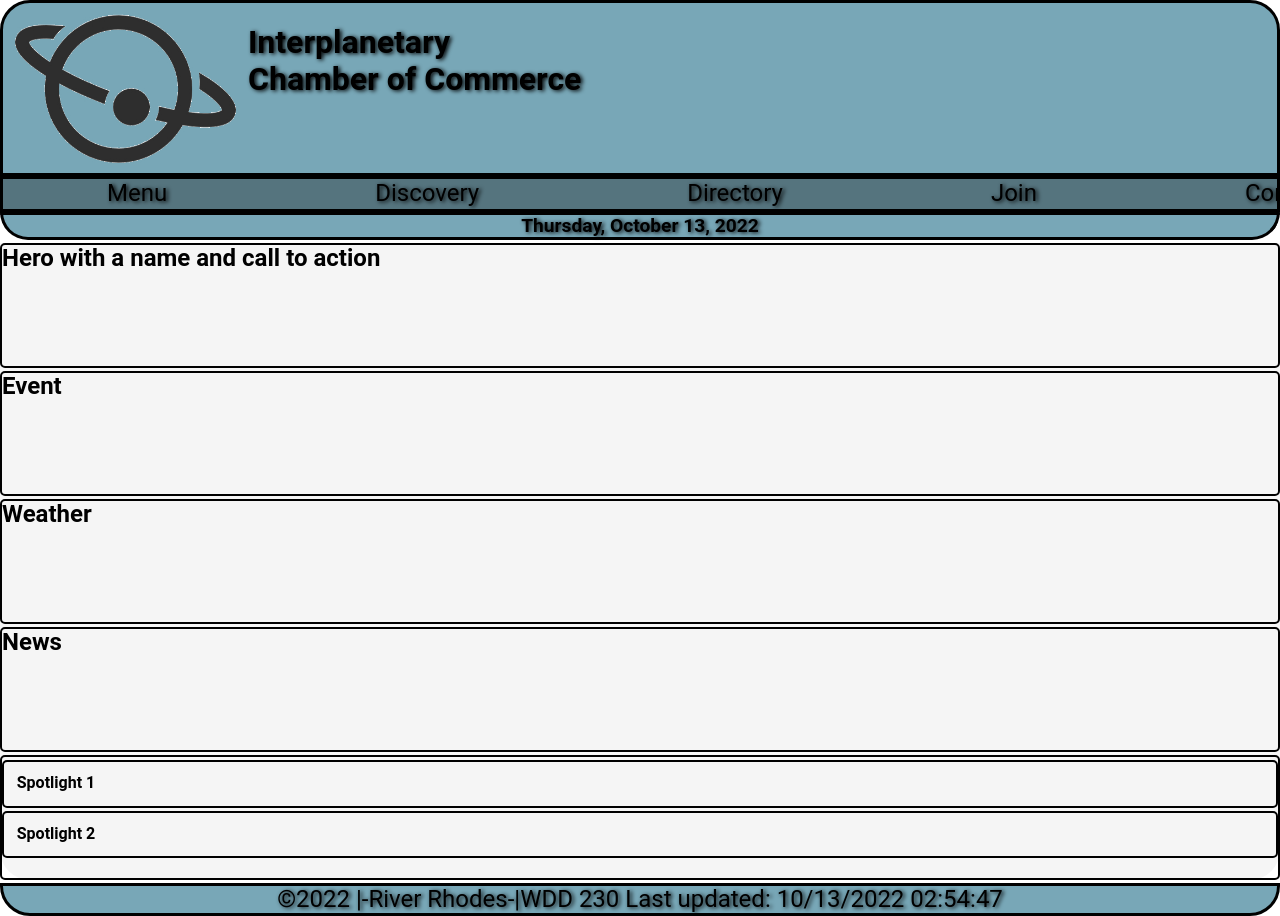
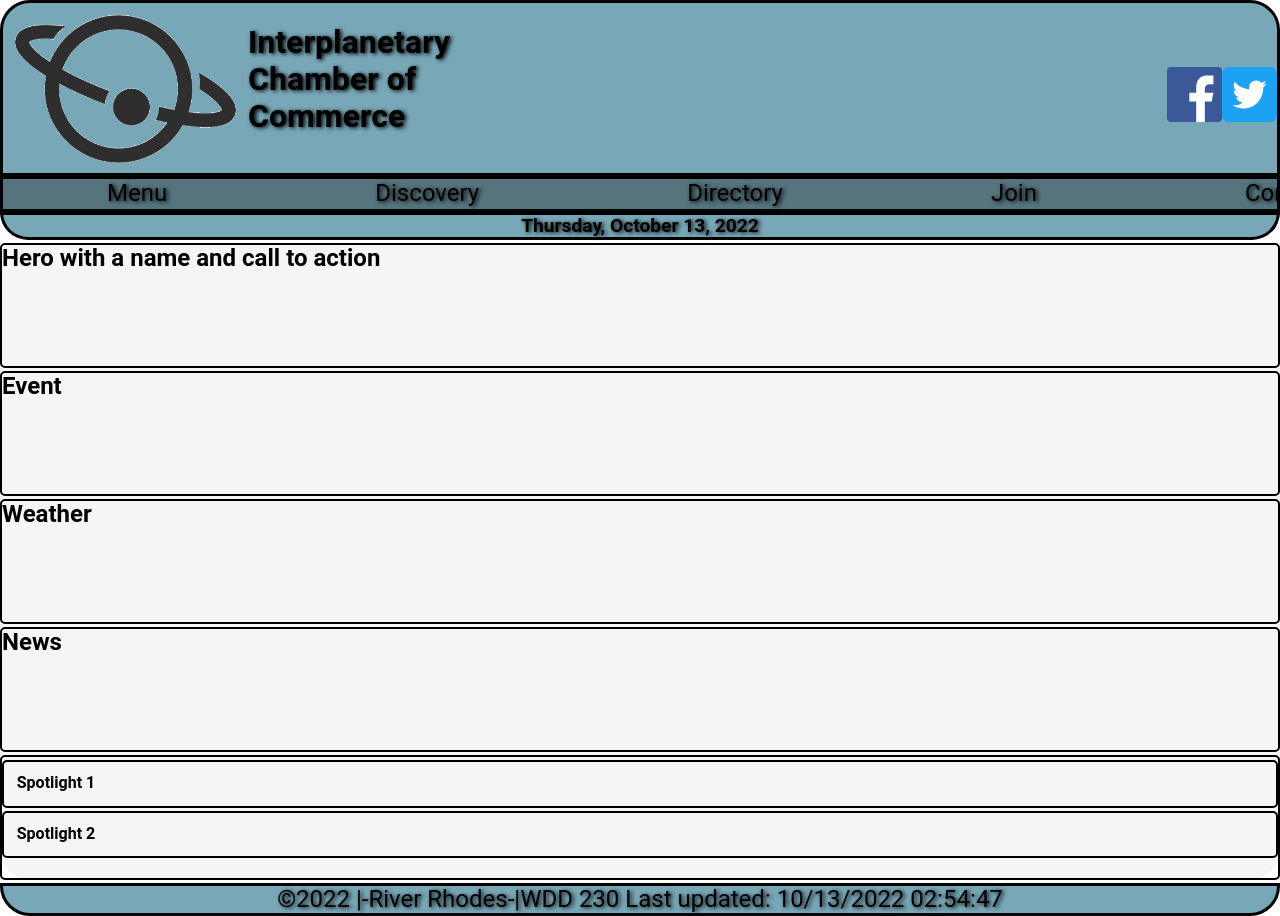
Before and after one commit to Psyrenq/Chamber, a plain HTML site: page index.html in a window 1280 px wide. Drawn offline with nearby package versions, Linux system fonts and the light colour scheme.

Commit message:
Chamber of Commerce

```diff
--- a/index.html
+++ b/index.html
@@ -18,6 +18,19 @@
             <li>Interplanetary</li>
             <li>Chamber of Commerce</li>
         </h1>
+        <div class="social">
+            <a href="https://facebook.com"><svg enable-background="new 0 0 32 32" height="32px" id="Layer_1" version="1.0" viewBox="0 0 32 32" width="32px" xml:space="preserve" xmlns="http://www.w3.org/2000/svg" xmlns:xlink="http://www.w3.org/1999/xlink">
+                    <g>
+                        <path d="M32,30c0,1.104-0.896,2-2,2H2c-1.104,0-2-0.896-2-2V2c0-1.104,0.896-2,2-2h28c1.104,0,2,0.896,2,2V30z" fill="#3B5998" />
+                        <path d="M22,32V20h4l1-5h-5v-2c0-2,1.002-3,3-3h2V5c-1,0-2.24,0-4,0c-3.675,0-6,2.881-6,7v3h-4v5h4v12H22z" fill="#FFFFFF" id="f" />
+                    </g>
+                </svg></a>
+            <a href="https://twitter.com"><svg height="100%" style="fill-rule:evenodd;clip-rule:evenodd;stroke-linejoin:round;stroke-miterlimit:2;" version="1.1" viewBox="0 0 512 512" width="100%" xml:space="preserve" xmlns="http://www.w3.org/2000/svg" xmlns:serif="http://www.serif.com/" xmlns:xlink="http://www.w3.org/1999/xlink">
+                    <g>
+                        <path d="M448,512l-384,0c-35.328,0 -64,-28.672 -64,-64l0,-384c0,-35.328 28.672,-64 64,-64l384,0c35.328,0 64,28.672 64,64l0,384c0,35.328 -28.672,64 -64,64Z" id="Dark_Blue" style="fill:#1da1f2;fill-rule:nonzero;" />
+                        <path d="M196.608,386.048c120.704,0 186.752,-100.096 186.752,-186.752c0,-2.816 0,-5.632 -0.128,-8.448c12.8,-9.216 23.936,-20.864 32.768,-34.048c-11.776,5.248 -24.448,8.704 -37.76,10.368c13.568,-8.064 23.936,-20.992 28.928,-36.352c-12.672,7.552 -26.752,12.928 -41.728,15.872c-12.032,-12.8 -29.056,-20.736 -47.872,-20.736c-36.224,0 -65.664,29.44 -65.664,65.664c0,5.12 0.64,10.112 1.664,14.976c-54.528,-2.688 -102.912,-28.928 -135.296,-68.608c-5.632,9.728 -8.832,20.992 -8.832,33.024c0,22.784 11.648,42.88 29.184,54.656c-10.752,-0.384 -20.864,-3.328 -29.696,-8.192l0,0.896c0,31.744 22.656,58.368 52.608,64.384c-5.504,1.536 -11.264,2.304 -17.28,2.304c-4.224,0 -8.32,-0.384 -12.288,-1.152c8.32,26.112 32.64,45.056 61.312,45.568c-22.528,17.664 -50.816,28.16 -81.536,28.16c-5.248,0 -10.496,-0.256 -15.616,-0.896c28.928,18.432 63.488,29.312 100.48,29.312" id="Logo__x2014__FIXED" style="fill:#fff;fill-rule:nonzero;" />
+                    </g>
+                </svg></a>
     </header>
     <nav>
         <ul>
--- a/styles/base.css
+++ b/styles/base.css
@@ -93,3 +93,11 @@ p{
   margin: 3px auto;
   text-shadow:none;
 }
+.social {
+  display: flex;
+  margin-top: 20%;
+}
+.social svg {
+	width: 25px;
+	height: auto;
+}
--- a/styles/large.css
+++ b/styles/large.css
@@ -3,10 +3,6 @@
     h1 {
 		font-size: 2rem;
 	}
-
-	nav ul li a {
-		font-size: 1.2rem;
-    }
     header{
         border-top-left-radius: 30px;
         border-top-right-radius: 30px;
@@ -23,6 +19,10 @@
         height: 125px;
         font-size: 1.5rem;
       }
+
+  nav ul li a {
+		font-size: 1.2rem;
+    }
 	nav {
 		max-width: 1420px;
 	}
@@ -32,4 +32,14 @@
       font-size: 1rem;
       padding: 1px 6.5rem;
   }
+  .social {
+    display: flex;
+    margin-top: 5%;
+    margin-left: 42rem;
+  }
+  .social svg {
+	width: 55px;
+	height: auto;
 }
+
+}
--- a/styles/medium.css
+++ b/styles/medium.css
@@ -13,4 +13,13 @@
       nav {
 		max-width: 920px;
 	}
+    .social {
+        display: flex;
+        margin-top: 14%;
+          margin-left: 10rem;
+      }
+      .social svg {
+        width: 55px;
+        height: auto;
+    }
 }
```
